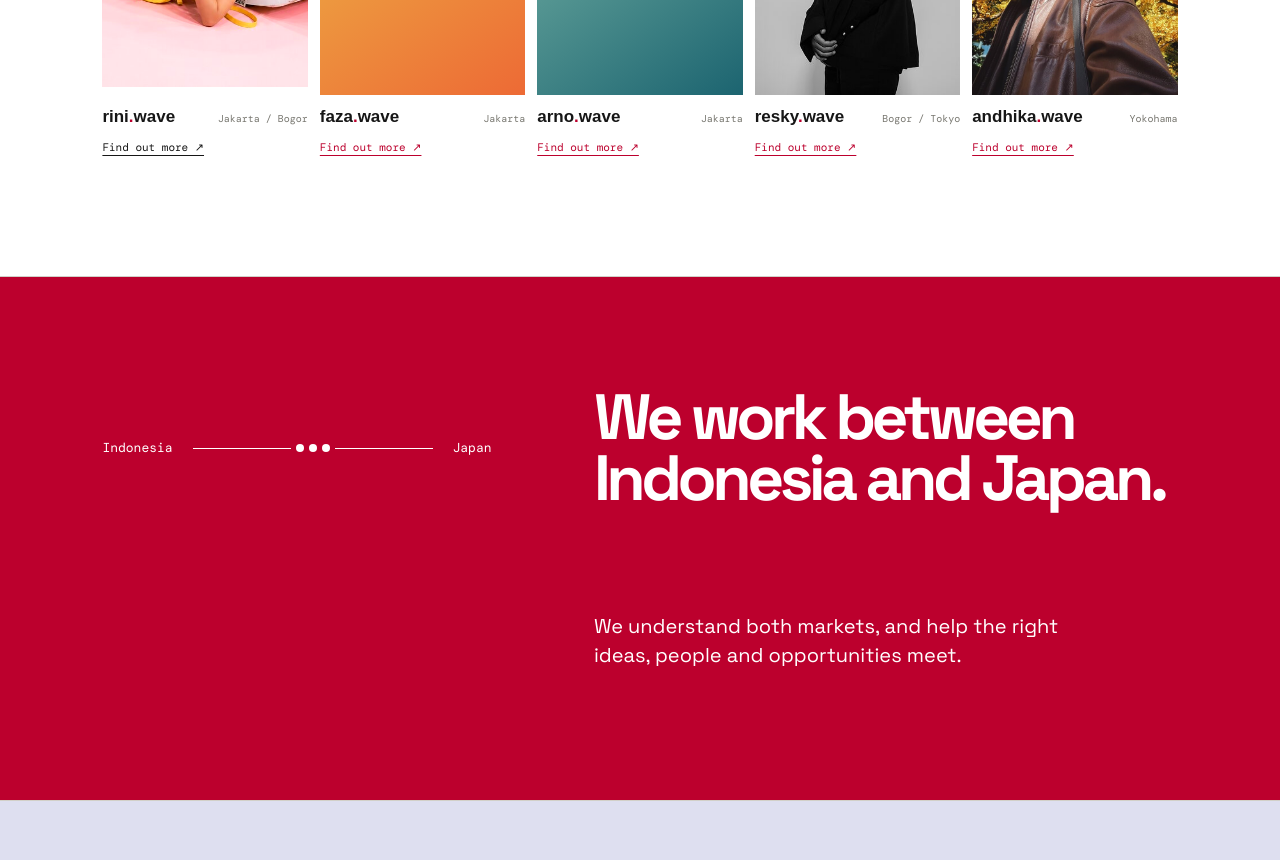
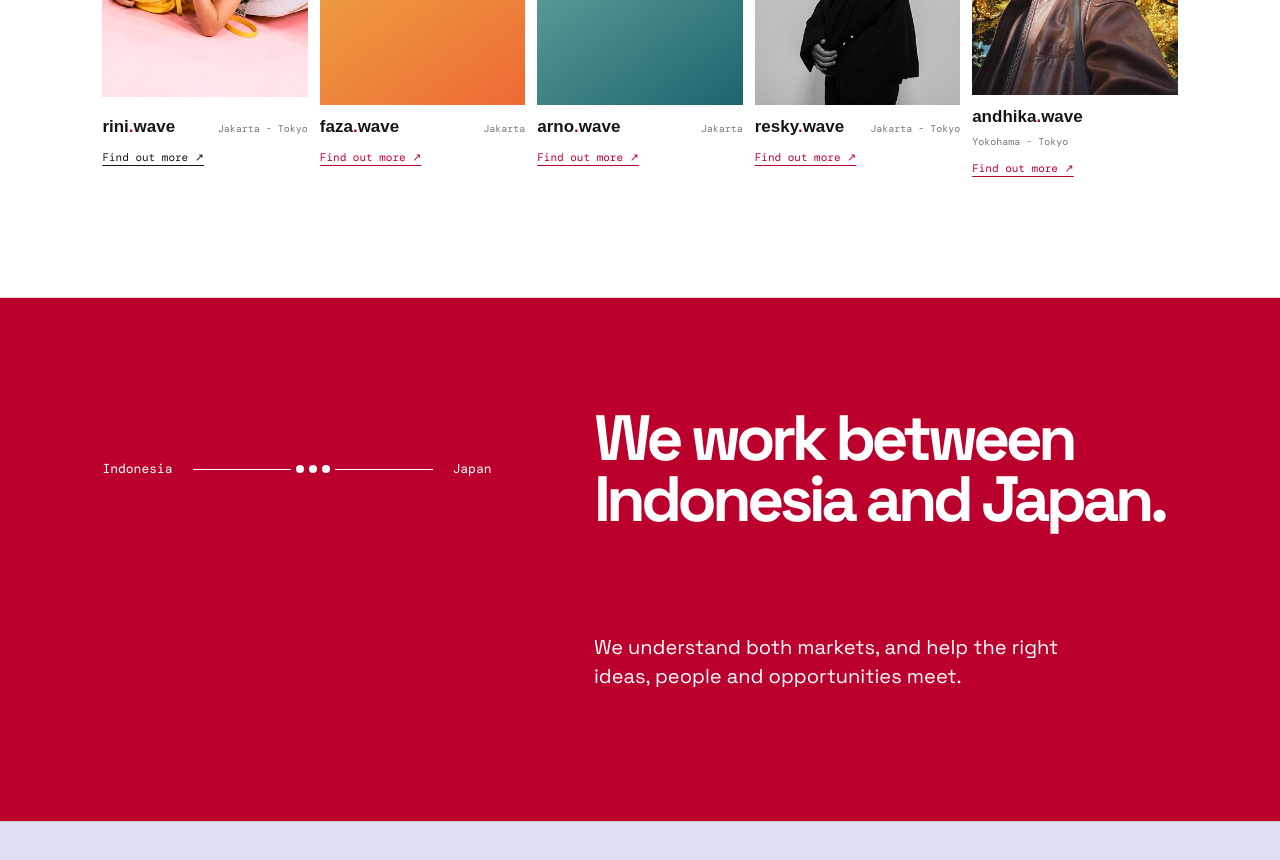
Before and after one commit to pradiza/dotwave, a plain HTML site: page dist/index.html in a window 1280 px wide. Shown: the part 4531-5391 px from the top of the page. Drawn offline with nearby package versions, Linux system fonts and the light colour scheme.

Commit message:
Update member locations

```diff
--- a/dist/index.html
+++ b/dist/index.html
@@ -46,11 +46,11 @@
     <section class="capabilities section-pad"><div class="section-tag">05 — Capabilities</div><div class="cap-grid"><h2>Connected capabilities<span class="red">.</span></h2><div class="cap-list"><div><span>01</span><strong>Strategy & consulting</strong><p>Brand development, opportunity framing, project leadership</p></div><div><span>02</span><strong>Research & insight</strong><p>Market research, cultural analysis, audience understanding</p></div><div><span>03</span><strong>Culture & relationships</strong><p>Cross-border interpretation, business matching, partnerships</p></div><div><span>04</span><strong>Creative & communication</strong><p>IP, storytelling, visual direction, content and campaigns</p></div><div><span>05</span><strong>Experiences & delivery</strong><p>Events, workshops, production and stakeholder coordination</p></div></div></div></section>
 
     <section id="people" class="people section-pad"><div class="section-tag">06 — The collective</div><div class="people-head"><h2>Different points<span class="red">.</span><br>One shared perspective.</h2><p>Independent specialists who come together when the work needs more than one point of view.</p></div><div class="member-row">
-      <button class="member-card active" data-member="rini"><div class="portrait portrait-rini"><img src="assets/optimized/rini.jpg" alt="Rinintha Pradiza" /></div><div class="member-meta"><strong>rini<span class="red">.</span>wave</strong><small>Jakarta / Bogor</small><span class="find-more">Find out more ↗</span></div></button>
+      <button class="member-card active" data-member="rini"><div class="portrait portrait-rini"><img src="assets/optimized/rini.jpg" alt="Rinintha Pradiza" /></div><div class="member-meta"><strong>rini<span class="red">.</span>wave</strong><small>Jakarta - Tokyo</small><span class="find-more">Find out more ↗</span></div></button>
       <button class="member-card" data-member="faza"><div class="portrait portrait-faza"><span>F</span></div><div class="member-meta"><strong>faza<span class="red">.</span>wave</strong><small>Jakarta</small><span class="find-more">Find out more ↗</span></div></button>
       <button class="member-card" data-member="arno"><div class="portrait portrait-arno"><span>A</span></div><div class="member-meta"><strong>arno<span class="red">.</span>wave</strong><small>Jakarta</small><span class="find-more">Find out more ↗</span></div></button>
-      <button class="member-card" data-member="resky"><div class="portrait portrait-resky"><img src="assets/optimized/resky.jpg" alt="Resky Ramadhan" /></div><div class="member-meta"><strong>resky<span class="red">.</span>wave</strong><small>Bogor / Tokyo</small><span class="find-more">Find out more ↗</span></div></button>
-      <button class="member-card" data-member="andhika"><div class="portrait portrait-andhika"><img src="assets/optimized/andhika-new.jpg" alt="Andhika Putra" /></div><div class="member-meta"><strong>andhika<span class="red">.</span>wave</strong><small>Yokohama</small><span class="find-more">Find out more ↗</span></div></button>
+      <button class="member-card" data-member="resky"><div class="portrait portrait-resky"><img src="assets/optimized/resky.jpg" alt="Resky Ramadhan" /></div><div class="member-meta"><strong>resky<span class="red">.</span>wave</strong><small>Jakarta - Tokyo</small><span class="find-more">Find out more ↗</span></div></button>
+      <button class="member-card" data-member="andhika"><div class="portrait portrait-andhika"><img src="assets/optimized/andhika-new.jpg" alt="Andhika Putra" /></div><div class="member-meta"><strong>andhika<span class="red">.</span>wave</strong><small>Yokohama - Tokyo</small><span class="find-more">Find out more ↗</span></div></button>
     </div><dialog id="member-dialog" class="member-dialog"><button class="dialog-close" type="button" aria-label="Close profile">×</button><div class="profile-index">01 / 05</div><h3 id="profile-name">rini.wave</h3><p id="profile-role">Brand strategy, creative direction, partnerships, communications and live experiences.</p><p id="profile-bio">A strategist and producer translating between markets, audiences and creative ambition, with 15+ years across entertainment, lifestyle, culture and Japan-related work.</p><div id="profile-links" class="profile-links"><a href="https://rinintha.com/" target="_blank" rel="noreferrer">View rinintha.com ↗</a></div><span class="profile-mark">.</span></dialog></section>
 
     <section class="bridge section-pad reveal"><div class="bridge-map"><span>Indonesia</span><div class="bridge-dot"><i></i><i></i><i></i></div><span>Japan</span></div><h2>We work between Indonesia and Japan<span class="red">.</span></h2><p>We understand both markets, and help the right ideas, people and opportunities meet.</p></section>
```
